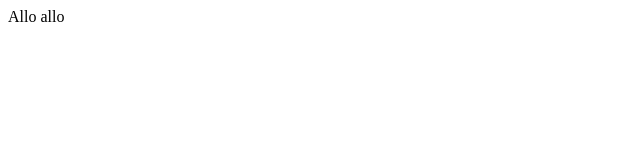
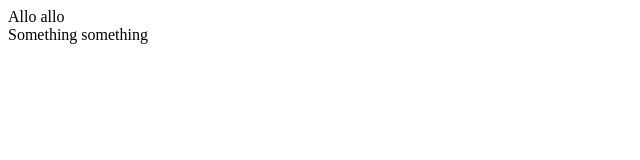
Before and after one commit to guldev/GitDemo2, a plain HTML site: page index.html in a window 1280 px wide. Shown: the whole page, without its empty margins (0-640 px from the left). Drawn offline with Linux system fonts and the light colour scheme.

Commit message:
added one more div

```diff
--- a/index.html
+++ b/index.html
@@ -9,5 +9,9 @@
     <div>
         Allo allo
     </div>
+
+    <div>
+        Something something
+    </div>
 </body>
 </html>
```
